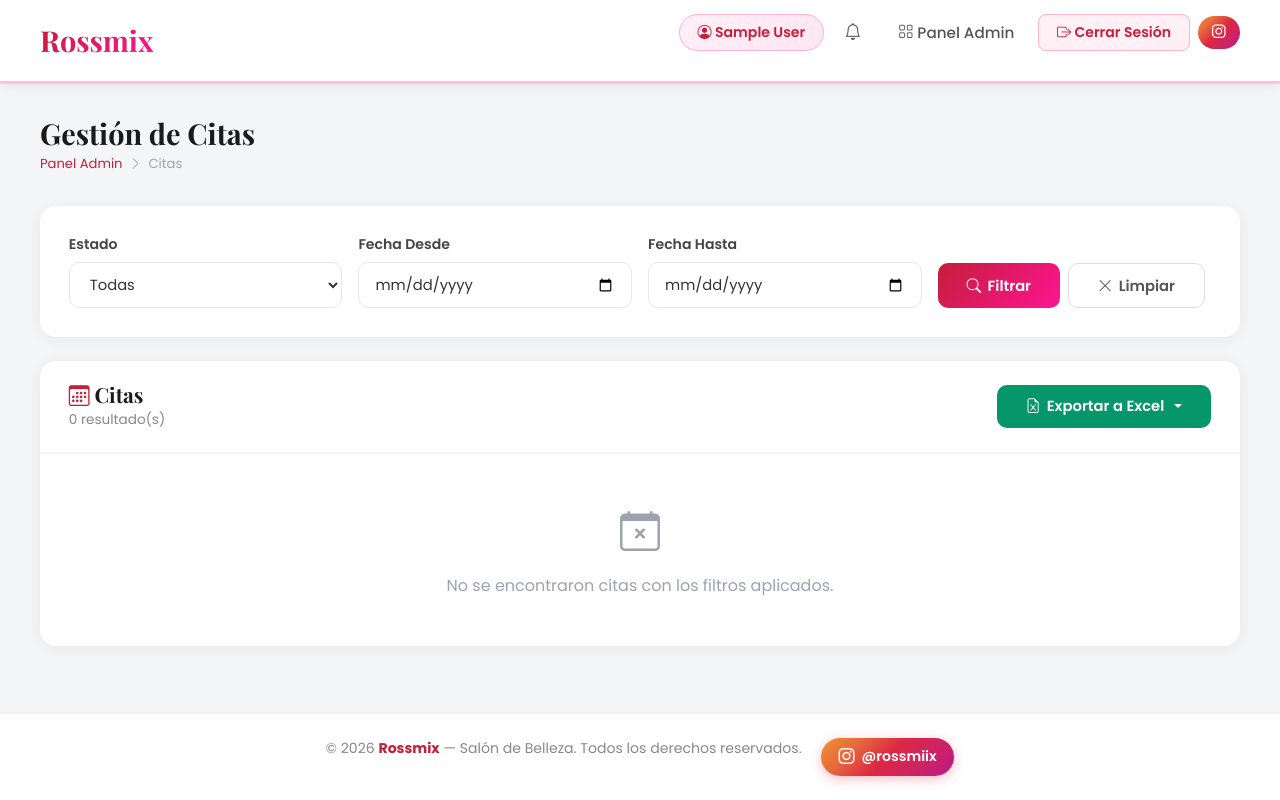
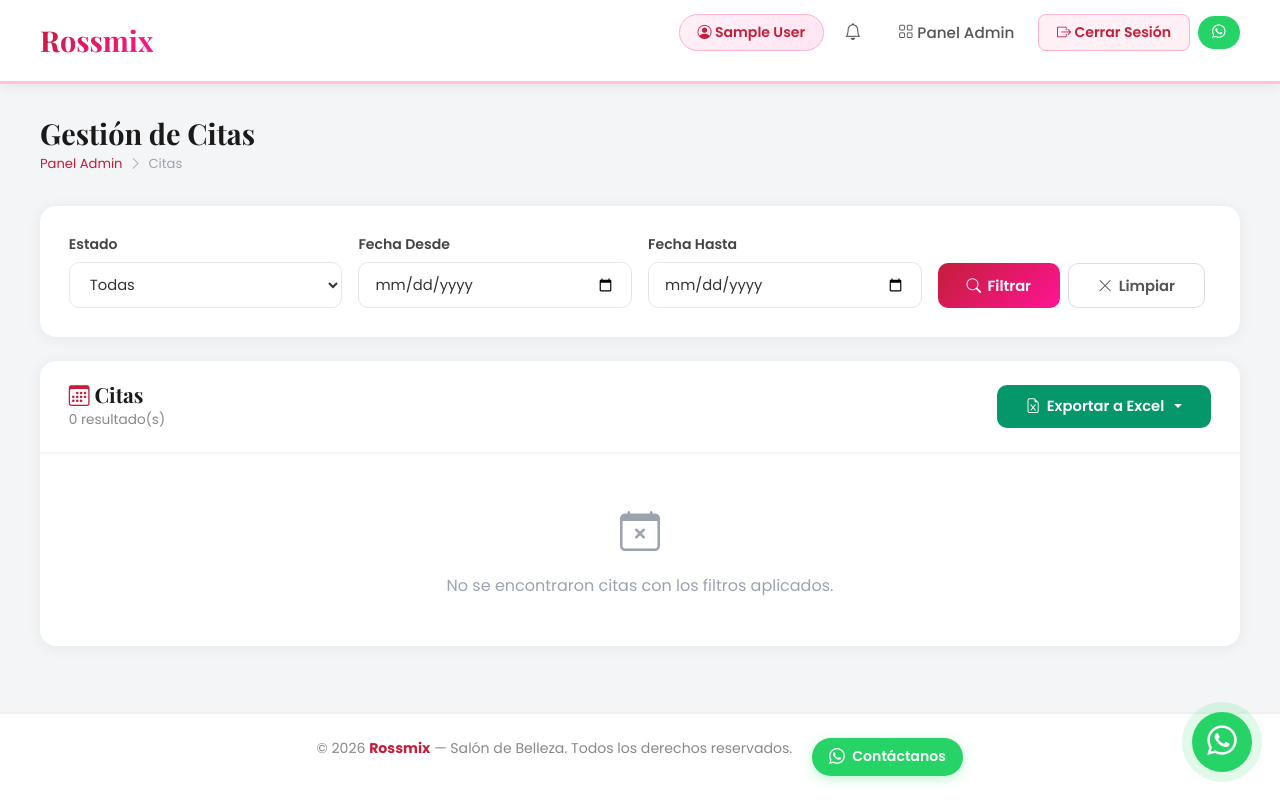
Before and after one commit to SaraKerrigan2001/Rossmix_flask, a Flask app: page /admin/citas in a window 1280 px wide. Run offline with Flask 3, Linux system fonts and the light colour scheme; the visitor is signed in with stand-in values (Sample User, id 1); data comes from the database, SQL or seed files in the repository; data that the repository does not hold is empty; some web fonts are replaced.

Commit message:
feat: replace Instagram with WhatsApp button and add floating bubble

```diff
--- a/app/templates/base.html
+++ b/app/templates/base.html
@@ -244,24 +244,67 @@
         }
         .ig-link {
             display: inline-flex; align-items: center; gap: 0.45rem;
-            background: linear-gradient(135deg, #f09433, #e6683c, #dc2743, #cc2366, #bc1888);
+            background: #25D366;
             color: white; text-decoration: none;
             padding: 0.45rem 1.1rem; border-radius: 25px;
             font-size: 0.88rem; font-weight: 600;
             transition: all 0.25s;
-            box-shadow: 0 3px 12px rgba(220,39,67,0.3);
+            box-shadow: 0 3px 12px rgba(37,211,102,0.3);
         }
-        .ig-link:hover { transform: translateY(-2px); box-shadow: 0 6px 18px rgba(220,39,67,0.45); color: white; }
+        .ig-link:hover { transform: translateY(-2px); box-shadow: 0 6px 18px rgba(37,211,102,0.45); color: white; }
         .ig-link i { font-size: 1rem; }
         .nav-ig-btn {
             display: inline-flex; align-items: center; gap: 0.35rem;
-            background: linear-gradient(135deg, #f09433, #e6683c, #dc2743, #cc2366, #bc1888);
+            background: #25D366;
             color: white !important; text-decoration: none;
             padding: 0.4rem 0.9rem; border-radius: 20px;
             font-size: 0.85rem; font-weight: 600;
             transition: all 0.25s;
         }
         .nav-ig-btn:hover { transform: translateY(-2px); opacity: 0.9; color: white !important; }
+
+        /* ── WHATSAPP BURBUJA FLOTANTE ───────────────────────── */
+        .wa-bubble {
+            position: fixed;
+            bottom: 28px; right: 28px;
+            z-index: 9999;
+            display: flex; flex-direction: column; align-items: flex-end; gap: 10px;
+        }
+        .wa-tooltip {
+            background: white;
+            color: #1a1a1a;
+            font-size: 0.88rem; font-weight: 500;
+            padding: 0.55rem 1rem;
+            border-radius: 12px;
+            box-shadow: 0 4px 18px rgba(0,0,0,0.13);
+            white-space: nowrap;
+            opacity: 0; transform: translateX(10px);
+            transition: all 0.3s;
+            pointer-events: none;
+        }
+        .wa-bubble:hover .wa-tooltip {
+            opacity: 1; transform: translateX(0);
+        }
+        .wa-btn {
+            width: 60px; height: 60px;
+            background: #25D366;
+            border-radius: 50%;
+            display: flex; align-items: center; justify-content: center;
+            box-shadow: 0 6px 24px rgba(37,211,102,0.45);
+            text-decoration: none;
+            transition: all 0.3s;
+            animation: waPulse 2s infinite;
+        }
+        .wa-btn:hover {
+            transform: scale(1.1);
+            box-shadow: 0 10px 32px rgba(37,211,102,0.55);
+        }
+        .wa-btn i { font-size: 1.85rem; color: white; }
+        @keyframes waPulse {
+            0%   { box-shadow: 0 0 0 0 rgba(37,211,102,0.5); }
+            70%  { box-shadow: 0 0 0 14px rgba(37,211,102,0); }
+            100% { box-shadow: 0 0 0 0 rgba(37,211,102,0); }
+        }
     </style>
     {% block extra_css %}{% endblock %}
 </head>
@@ -313,10 +356,10 @@
                     <li><a href="{{ url_for('agendar_paso1') }}"><i class="bi bi-plus-circle"></i> Agendar</a></li>
                 {% endif %}
                 <li><a href="{{ url_for('logout') }}" class="nav-btn-logout"><i class="bi bi-box-arrow-right"></i> Cerrar Sesión</a></li>
-                <li><a href="https://www.instagram.com/rossmiix/" target="_blank" class="nav-ig-btn"><i class="bi bi-instagram"></i></a></li>
+                <li><a href="https://wa.me/573000000000" target="_blank" class="nav-ig-btn"><i class="bi bi-whatsapp"></i></a></li>
             {% else %}
                 <li><a href="{{ url_for('index') }}">Inicio</a></li>
-                <li><a href="https://www.instagram.com/rossmiix/" target="_blank" class="nav-ig-btn"><i class="bi bi-instagram"></i> @rossmiix</a></li>
+                <li><a href="https://wa.me/573000000000" target="_blank" class="nav-ig-btn"><i class="bi bi-whatsapp"></i> WhatsApp</a></li>
                 <li><a href="{{ url_for('login') }}">Iniciar Sesión</a></li>
                 <li><a href="{{ url_for('registro') }}" style="background:linear-gradient(135deg,#c41e3a,#ff1493);color:white;padding:0.5rem 1.2rem;border-radius:8px;font-weight:600;">Registrarse</a></li>
             {% endif %}
@@ -348,11 +391,19 @@
 <footer>
     <div class="footer-inner">
         <p>&copy; 2026 <strong>Rossmix</strong> — Salón de Belleza. Todos los derechos reservados.</p>
-        <a href="https://www.instagram.com/rossmiix/" target="_blank" class="ig-link">
-            <i class="bi bi-instagram"></i> @rossmiix
+        <a href="https://wa.me/573000000000" target="_blank" class="ig-link">
+            <i class="bi bi-whatsapp"></i> Contáctanos
         </a>
     </div>
 </footer>
+
+<!-- BURBUJA FLOTANTE WHATSAPP -->
+<div class="wa-bubble">
+    <span class="wa-tooltip">💬 ¡Escríbenos por WhatsApp!</span>
+    <a href="https://wa.me/573000000000?text=Hola%20Rossmix%2C%20quiero%20información%20sobre%20sus%20servicios%20de%20uñas%20🌸" target="_blank" class="wa-btn" title="Contactar por WhatsApp">
+        <i class="bi bi-whatsapp"></i>
+    </a>
+</div>
 
 <script src="https://cdn.jsdelivr.net/npm/bootstrap@5.3.2/dist/js/bootstrap.bundle.min.js"></script>
 <script>
```
